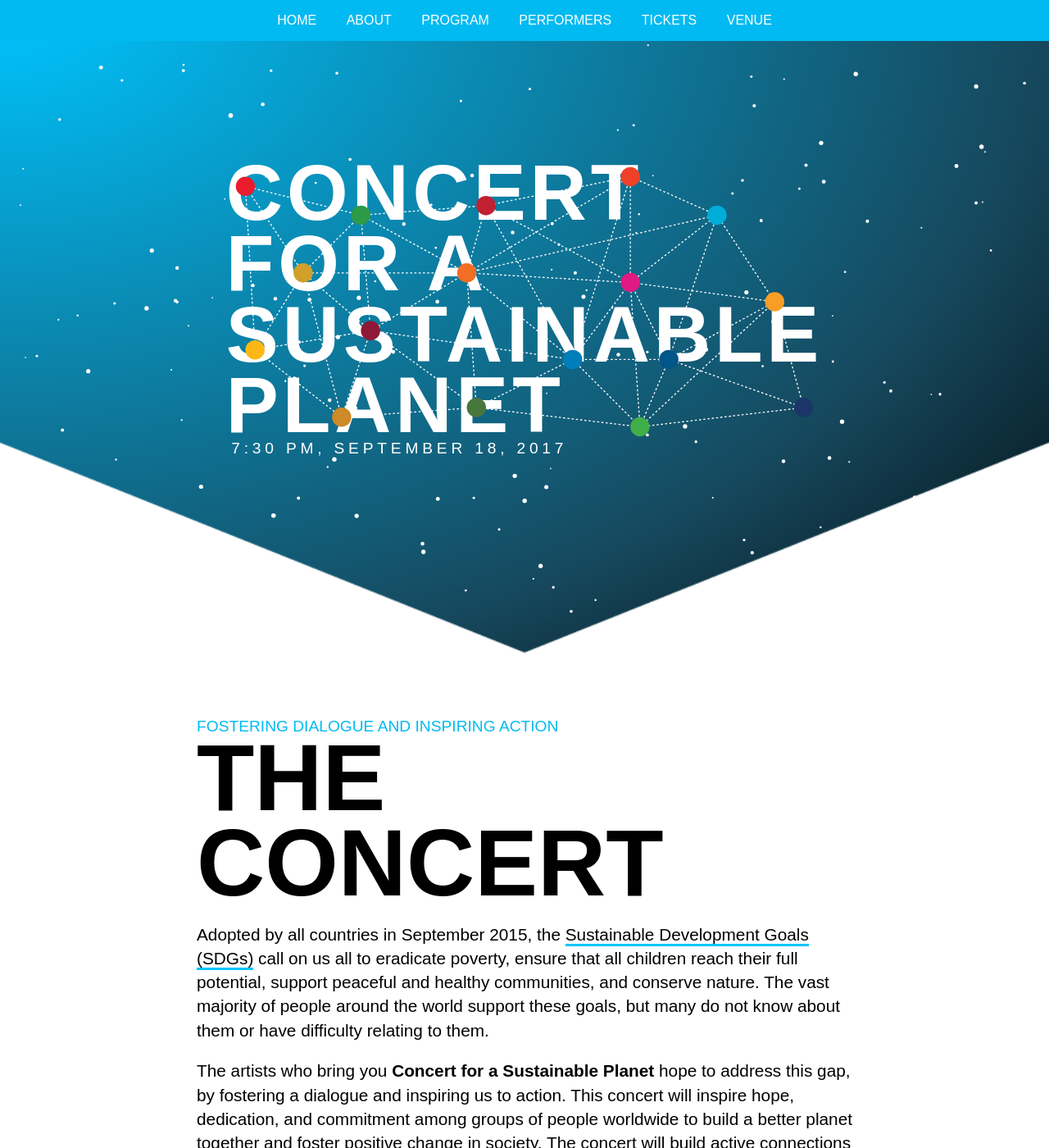
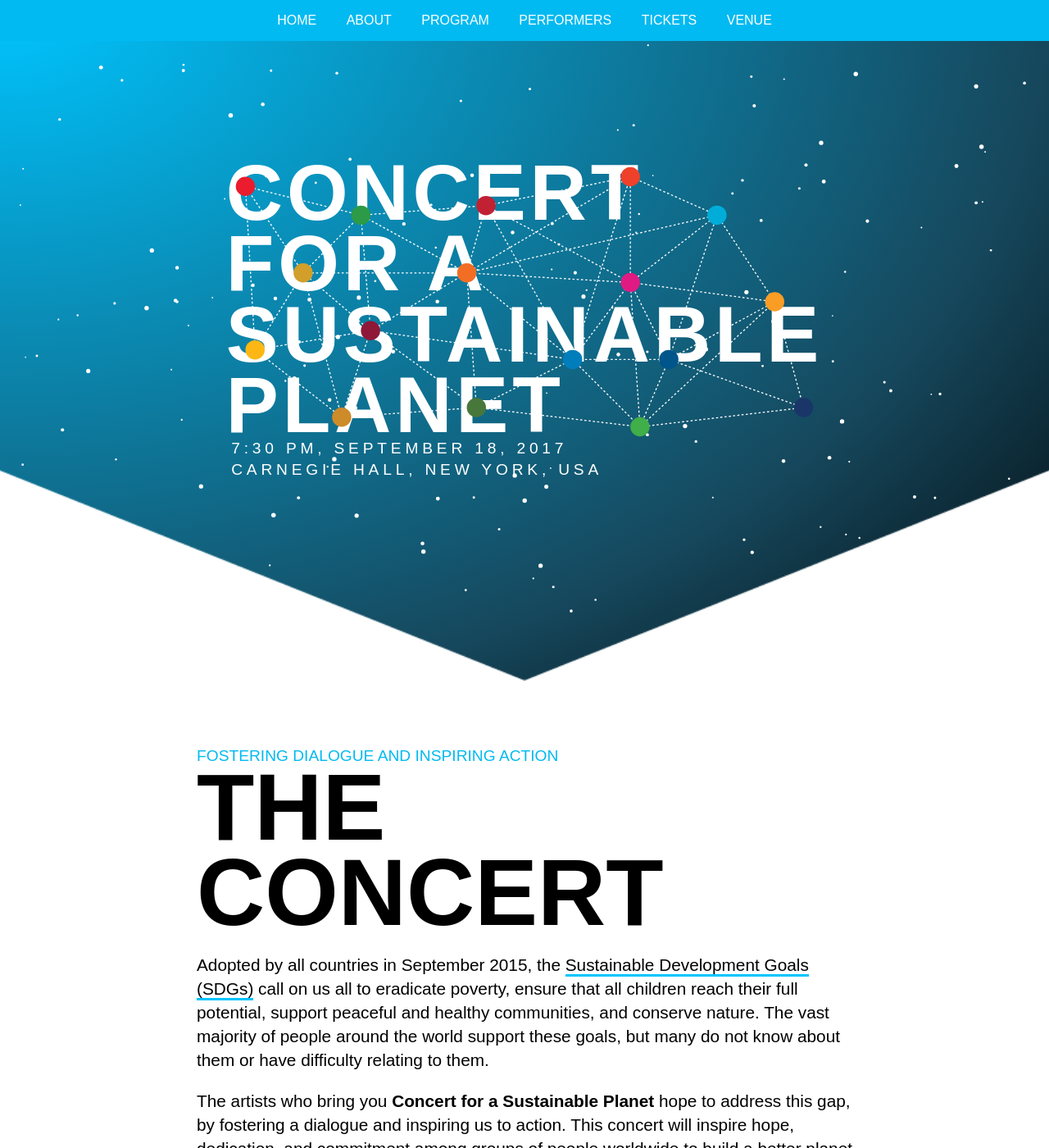
Before and after one commit to cmaddox12/Carnegie-Concert-2017, a Jekyll site: the page built from index.md, in a window 1280 px wide and 1400 px high. Shown: the whole window at 82% size. Built offline with Jekyll 4.4.1, drawn with Linux system fonts in a browser that asks for light colours; part of the change alters nothing that is shown.

Commit message:
Added event location to masthead
Known bug: long text in the date/location area of the masthead will
break the spacing of logo area.

```diff
--- a/_config.yml
+++ b/_config.yml
@@ -5,11 +5,7 @@ description:
 url: http://carnegie2017.unsdsn.org
 timezone: America/New_York
 event_date: 7:30 pm, September 18, 2017
-event_location: >
-  Zankel Hall, Carnegie Hall, New York, USA
-  Entrance on Seventh Avenue between 56th and 57th Streets
-
-github: "sdsna/Carnegie-Concert-2017"
+event_location: Carnegie Hall, New York, USA
 
 # Content Settings
 collections:
@@ -35,6 +31,9 @@ excerpt_separator: <!--more-->
 email: info@unsdsn.org
 twitter_username: UNSDSN
 
+# Github Settings
+github: "sdsna/Carnegie-Concert-2017"
+
 # Jekyll Settings
 theme: minima
 gems:
--- a/_includes/header.html
+++ b/_includes/header.html
@@ -20,7 +20,8 @@
       <div>for a</div>
       <div>Sustainable</div>
       <div>Planet</div>
-      <div class="date">{{ site. event_date}}</div>
+      <div class="date">{{ site.event_date}}</div>
+      <div class="date">{{ site.event_location }}</div>
     </h1>
   </div>
 </header>
--- a/_sass/_masthead.scss
+++ b/_sass/_masthead.scss
@@ -118,6 +118,7 @@
   font-size: .2em;
   font-weight: 200;
   margin-left: .333em;
+  margin-bottom: .5em;
 }
 
 .logo__overlay-image {
```
